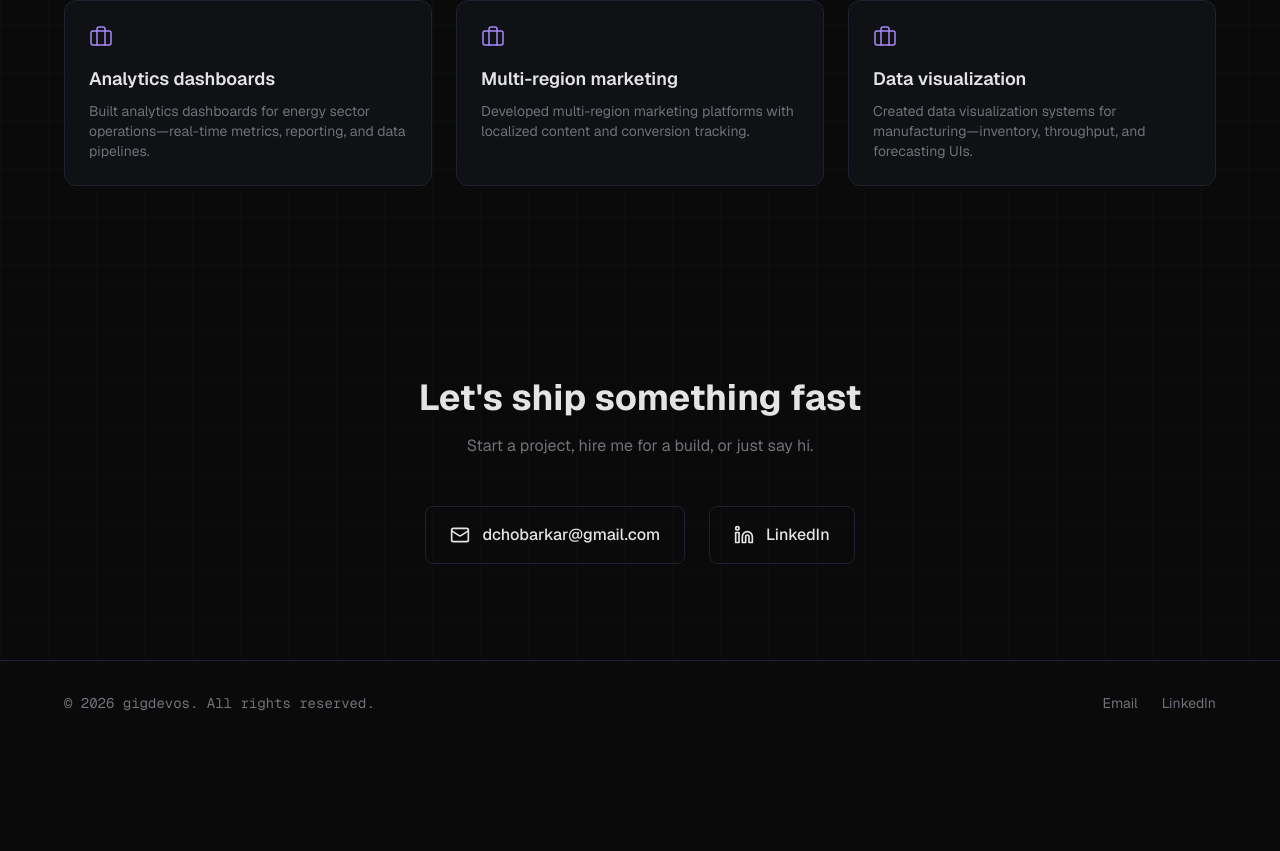
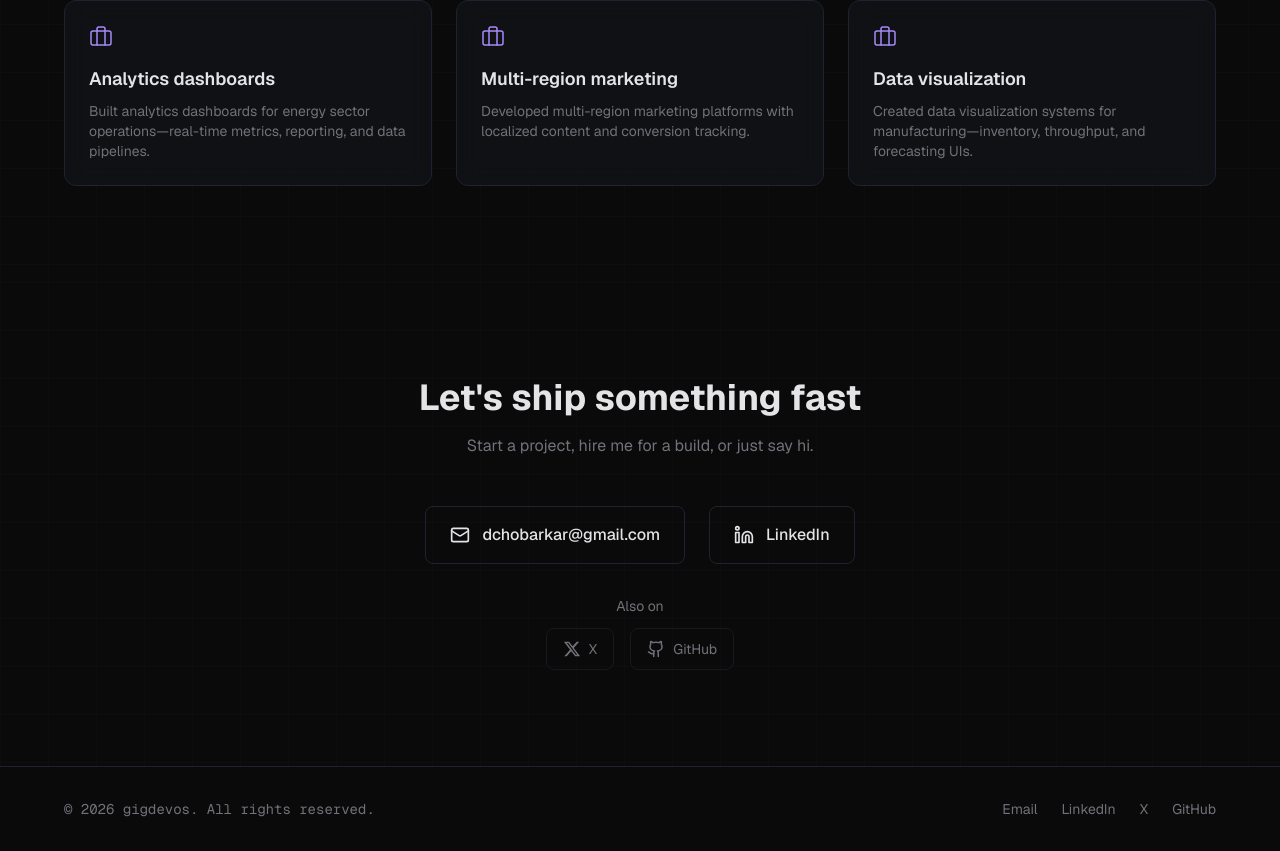
Before and after one commit to dchobarkar/gigdevos, a Next.js app: page / in a window 1280 px wide. Shown: the part 4061-4912 px from the top of the page. Before the commit the page ends 4806 px from the top, so only its background shows below. Built offline with nearby package versions, Linux system fonts and the light colour scheme.

Commit message:
feat: add communication links

```diff
--- a/app/components/Contact.tsx
+++ b/app/components/Contact.tsx
@@ -1,8 +1,29 @@
 "use client";
 
 import { motion } from "framer-motion";
-import { Mail, Linkedin } from "lucide-react";
-import { CONTACT_LINKS, CONTACT_SECTION } from "../constants/contact";
+import { Mail, Linkedin, Github } from "lucide-react";
+import {
+  CONTACT_LINKS,
+  CONTACT_SECTION,
+  PRIMARY_CONTACT,
+  PROFILE_LINKS,
+} from "../constants/contact";
+
+/** X (Twitter) icon — Lucide uses this name */
+function XIcon({ size = 20 }: { size?: number }) {
+  return (
+    <svg
+      xmlns="http://www.w3.org/2000/svg"
+      width={size}
+      height={size}
+      viewBox="0 0 24 24"
+      fill="currentColor"
+      aria-hidden
+    >
+      <path d="M18.244 2.25h3.308l-7.227 8.26 8.502 11.24H16.17l-5.214-6.817L4.99 21.75H1.68l7.73-8.835L1.254 2.25H8.08l4.713 6.231zm-1.161 17.52h1.833L7.084 4.126H5.117z" />
+    </svg>
+  );
+}
 
 export default function Contact() {
   return (
@@ -25,28 +46,67 @@ export default function Contact() {
           {CONTACT_SECTION.description}
         </motion.p>
 
+        {/* Primary: Email + LinkedIn */}
         <motion.div
           initial={{ opacity: 0, y: 16 }}
           whileInView={{ opacity: 1, y: 0 }}
           viewport={{ once: true }}
-          className="flex flex-wrap justify-center gap-6"
+          className="flex flex-wrap justify-center gap-6 mb-8"
         >
+          {PRIMARY_CONTACT.map((key) => {
+            const link = CONTACT_LINKS[key];
+            const isEmail = key === "email";
+            return (
               <a
-            href={CONTACT_LINKS.email.href}
+                key={key}
+                href={link.href}
+                {...(!isEmail && {
+                  target: "_blank",
+                  rel: "noopener noreferrer",
+                })}
                 className="inline-flex items-center gap-3 rounded-lg border border-[var(--border)] px-6 py-4 text-base font-medium text-[var(--foreground)] hover:border-[var(--accent-cyan)] hover:text-[var(--accent-cyan)] hover-glow transition-all"
               >
+                {key === "linkedin" ? (
+                  <Linkedin size={20} />
+                ) : (
                   <Mail size={20} />
-            {CONTACT_LINKS.email.label}
+                )}
+                {link.label}
               </a>
+            );
+          })}
+        </motion.div>
+
+        {/* Secondary: X + GitHub — profile links */}
+        <motion.p
+          initial={{ opacity: 0 }}
+          whileInView={{ opacity: 1 }}
+          viewport={{ once: true }}
+          className="text-center text-sm text-[var(--muted)] mb-3"
+        >
+          {CONTACT_SECTION.profilesLabel}
+        </motion.p>
+        <motion.div
+          initial={{ opacity: 0, y: 8 }}
+          whileInView={{ opacity: 1, y: 0 }}
+          viewport={{ once: true }}
+          className="flex flex-wrap justify-center gap-4"
+        >
+          {PROFILE_LINKS.map((key) => {
+            const link = CONTACT_LINKS[key];
+            return (
               <a
-            href={CONTACT_LINKS.linkedin.href}
+                key={key}
+                href={link.href}
                 target="_blank"
                 rel="noopener noreferrer"
-            className="inline-flex items-center gap-3 rounded-lg border border-[var(--border)] px-6 py-4 text-base font-medium text-[var(--foreground)] hover:border-[var(--accent-cyan)] hover:text-[var(--accent-cyan)] hover-glow transition-all"
+                className="inline-flex items-center gap-2 rounded-lg border border-[var(--border)]/60 px-4 py-2.5 text-sm text-[var(--muted)] hover:border-[var(--accent-cyan)] hover:text-[var(--accent-cyan)] transition-colors"
               >
-            <Linkedin size={20} />
-            {CONTACT_LINKS.linkedin.label}
+                {key === "x" ? <XIcon size={18} /> : <Github size={18} />}
+                {link.label}
               </a>
+            );
+          })}
         </motion.div>
       </div>
     </section>
--- a/app/components/Footer.tsx
+++ b/app/components/Footer.tsx
@@ -1,8 +1,6 @@
 "use client";
 
 import { motion } from "framer-motion";
-import Link from "next/link";
-
 import { FOOTER_CONTENT } from "../constants/footer";
 
 export default function Footer() {
@@ -23,16 +21,21 @@ export default function Footer() {
             initial={{ opacity: 0 }}
             whileInView={{ opacity: 1 }}
             viewport={{ once: true }}
-            className="flex items-center gap-6"
+            className="flex flex-wrap items-center justify-center gap-4 md:gap-6"
+            aria-label="Contact and profiles"
           >
             {FOOTER_CONTENT.links.map((link) => (
-              <Link
+              <a
                 key={link.href}
                 href={link.href}
+                {...(link.href.startsWith("http") && {
+                  target: "_blank",
+                  rel: "noopener noreferrer",
+                })}
                 className="text-sm text-[var(--muted)] hover:text-[var(--accent-cyan)] transition-colors"
               >
                 {link.label}
-              </Link>
+              </a>
             ))}
           </motion.nav>
         </div>
--- a/app/constants/contact.ts
+++ b/app/constants/contact.ts
@@ -1,3 +1,7 @@
+/**
+ * All contact and profile links. Email + LinkedIn are primary communication;
+ * X and GitHub are profile links.
+ */
 export const CONTACT_LINKS = {
   email: {
     label: "dchobarkar@gmail.com",
@@ -7,9 +11,25 @@ export const CONTACT_LINKS = {
     label: "LinkedIn",
     href: "https://www.linkedin.com/in/dchobarkar/",
   },
+  x: {
+    label: "X",
+    href: "https://x.com/darshan_code",
+  },
+  github: {
+    label: "GitHub",
+    href: "https://github.com/dchobarkar",
+  },
 };
+
+/** Primary contact (email, LinkedIn) — main communication options */
+export const PRIMARY_CONTACT = ["email", "linkedin"] as const;
+
+/** Profile links (X, GitHub) — find me on */
+export const PROFILE_LINKS = ["x", "github"] as const;
 
 export const CONTACT_SECTION = {
   title: "Let's ship something fast",
   description: "Start a project, hire me for a build, or just say hi.",
+  primaryLabel: "Get in touch",
+  profilesLabel: "Also on",
 };
--- a/app/constants/footer.ts
+++ b/app/constants/footer.ts
@@ -1,8 +1,13 @@
+import { CONTACT_LINKS } from "./contact";
+
 export const FOOTER_CONTENT = {
   brand: "gigdevos",
   copyright: `© ${new Date().getFullYear()} gigdevos. All rights reserved.`,
+  /** Same links as contact — single source of truth */
   links: [
-    { label: "Email", href: "mailto:dchobarkar@gmail.com" },
-    { label: "LinkedIn", href: "https://linkedin.com/in/dchobarkar" },
+    { label: "Email", href: CONTACT_LINKS.email.href },
+    { label: "LinkedIn", href: CONTACT_LINKS.linkedin.href },
+    { label: "X", href: CONTACT_LINKS.x.href },
+    { label: "GitHub", href: CONTACT_LINKS.github.href },
   ],
 };
```
Lines whose indentation alone changed are shown as unchanged.
